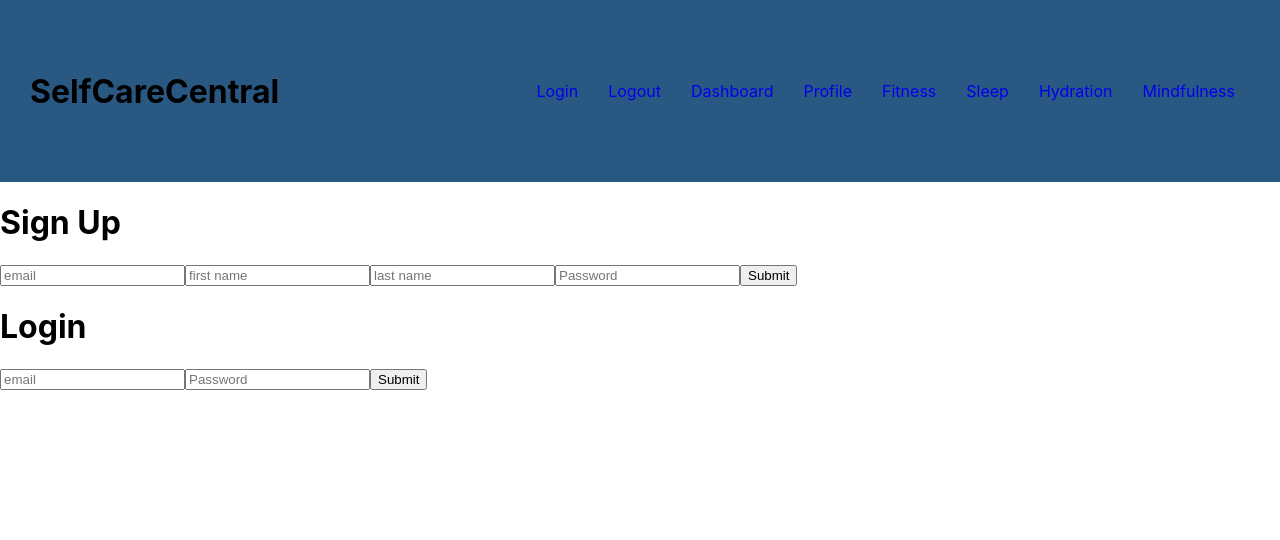
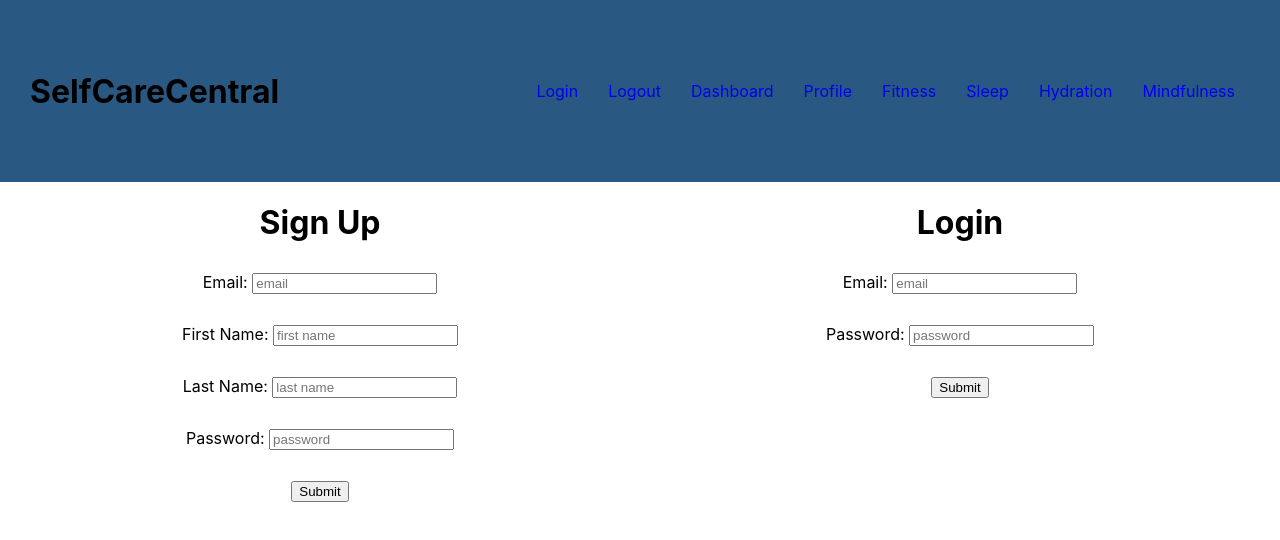
Before and after one commit to hseymo/selfcare, a React (Create React App) app: page /login in a window 1280 px wide. Shown: the top 540 px of the page. Built offline with nearby package versions, Linux system fonts and the light colour scheme.

Commit message:
basic login/signup styling

```diff
--- a/src/App.js
+++ b/src/App.js
@@ -1,15 +1,15 @@
 import React from "react";
 import './App.css';
 import './components/pages/header/NavTabs';
-import Home from './components/pages/Home/Home'
+import Home from './components/pages/home/Home'
 import Dashboard from './components/pages/dashboard/Dashboard';
 import Fitness from './components/pages/Fitness';
 import Sleep from './components/pages/Sleep';
 import Hydration from './components/pages/Hydration';
 import Mindfulness from './components/pages/Mindfulness';
 import Header from './components/pages/header/Header';
-import Login from './components/pages/Login';
-import Profile from './components/pages/Profile/profile'
+import Login from './components/pages/login/Login';
+import Profile from './components/pages/profile/Profile'
 import { BrowserRouter, Routes, Route } from 'react-router-dom';
 
 function App() {
--- a/src/components/pages/Home/Home.js
+++ b/src/components/pages/Home/Home.js
@@ -10,7 +10,7 @@ export default function Home() {
             <h3>Enjoy and love yourself!</h3>
             <p> 💛 Chris, Jaden, Kalif and Haley (your website creators)</p>
 {/* dashboard redirect if logged in */}
-            <a href='/login'>Enter</a>
+            <a className='enter' href='/login'>Enter</a>
         </div>
     );
 }
--- a/src/components/pages/Home/index.css
+++ b/src/components/pages/Home/index.css
@@ -6,7 +6,7 @@ text-align: center;
     margin-bottom: 30px;
 }
 
-.homePage a {
+.enter {
     padding: 10px;
     background-color: blue;
     border-radius: 5px;
--- a/src/components/pages/Profile/profile.js
+++ b/src/components/pages/Profile/profile.js
@@ -1,4 +1,4 @@
-import React, {useState} from 'react';
+import React, {useState, useEffect} from 'react';
 import "./index.css"
 
 export default function Profile() {
@@ -6,6 +6,25 @@ const [fitnessTimeGoal, setFitnessTimeGoal] = useState();
 const [fitnessFrequencyGoal, setFitnessFrequencyGoal] = useState();
 const [sleepTimeGoal, setSleepTimeGoal] = useState();
 const [hydrationGoal, setHydrationGoal] = useState();
+
+// ON PAGE LOAD FETCH REQUEST TO LOAD FROM DATABASE AND INPUT INTO EACH BOX
+
+const handleInputChange = (e) => {
+    const { target } = e;
+    const inputType = target.name;
+    const inputValue = target.value;
+
+    if (inputType === 'fitnessTimeGoal') {
+        setFitnessTimeGoal(inputValue);
+    } else if (inputType === 'fitnessFrequencyGoal') {
+        setFitnessFrequencyGoal(inputValue);
+    } else if (inputType === 'sleepTimeGoal'){
+        setSleepTimeGoal(inputValue);
+    } else if (inputType === 'hydrationGoal'){
+        setHydrationGoal(inputValue);
+    }
+  };
+
     return (
         <div className='profilePage'>
             <h1>Tell us about yourself</h1>
@@ -18,6 +37,7 @@ const [hydrationGoal, setHydrationGoal] = useState();
                     type="number"
                     min="0"
                     max="10000"
+                    onChange={handleInputChange}
                     />
                     <label> minutes per week! 🏃‍♀️ </label>
                 </div>
@@ -29,6 +49,7 @@ const [hydrationGoal, setHydrationGoal] = useState();
                     type="number"
                     min="0"
                     max="7"
+                    onChange={handleInputChange}
                     />
                     <label> days per week! 🚴 </label>
                 </div>
@@ -40,6 +61,7 @@ const [hydrationGoal, setHydrationGoal] = useState();
                     type="number"
                     min="0"
                     max="24"
+                    onChange={handleInputChange}
                     />
                     <label> hours per night! 😴 </label>
                 </div>
@@ -51,6 +73,7 @@ const [hydrationGoal, setHydrationGoal] = useState();
                     type="number"
                     min="0"
                     max="1000"
+                    onChange={handleInputChange}
                     />
                     <label> ounces of water per day! 💧</label>
                 </div>
--- a/src/components/pages/dashboard/Dashboard.js
+++ b/src/components/pages/dashboard/Dashboard.js
@@ -18,10 +18,15 @@ export default function Dashboard() {
     return (
         <div className="Dashboard">
             <h1>Your Dashboard for the Week</h1>
-            <h2>Click on a category to see more!</h2>
-            <p>
+            <h2>Your Goals</h2>
+            <ul className='goalsList'>
+              <li className='goalsLi'>You said you wanted to exercise 150 minutes per week.</li>
+              <li className='goalsLi'>You said you wanted to exercise 5 days per week.</li>
+              <li className='goalsLi'>You said you wanted to sleep 7 hours per night.</li>
+              <li className='goalsLi'>You said you wanted to drink 72 oz of water per day.</li>
+            </ul>
+            <a className='goalsLink' href='/profile'>Update my goals</a>
                 {/* {result?result:''} */}
-            </p>
             <table>
         <tr>
           <th></th>
@@ -64,6 +69,7 @@ export default function Dashboard() {
           <td> {threewater} </td>
         </tr>
       </table>
+      <h3>Click on a category to see more!</h3>
         </div>
     );
 }
--- a/src/components/pages/dashboard/index.css
+++ b/src/components/pages/dashboard/index.css
@@ -4,6 +4,15 @@
 
 .Dashboard {
 text-align: center;
+}
+
+.goalsList {
+    margin-bottom: 40px;
+}
+
+.goalsLi {
+    list-style-type: none;
+    padding: 10px;
 }
 
 table {
@@ -20,3 +29,11 @@ th {
     padding: 10px;
     margin-top: 20px;
 }
+
+.goalsLink {
+    padding: 10px;
+    background-color: blue;
+    border-radius: 5px;
+    border: 5px solid navy;
+    color: white;
+}
--- a/src/components/pages/Login.js
+++ b/src/components/pages/login/Login.js
@@ -1,5 +1,6 @@
 import React, {useState} from 'react';
-import { checkPassword, validateEmail } from '../../utils/helpers';
+import { checkPassword, validateEmail } from '../../../utils/helpers';
+import "./index.css"
 
 export default function SignUp() {
     const [signUpEmail, setEmail] = useState('');
@@ -72,13 +73,13 @@ export default function SignUp() {
         setPassword('');
       };
 
-
-
     return (
-        <div>
+        <div className='loginPageBody'>
             <div className="signUpSection">
             <h1>Sign Up</h1>
                 <form className="signUp">
+                <div className='formGroup'>
+                <label forHtml="signUpEmail">Email: </label>
                 <input
                 value={signUpEmail}
                 name="signUpEmail"
@@ -86,6 +87,9 @@ export default function SignUp() {
                 type="email"
                 placeholder="email"
                 />
+                </div>
+                <div className='formGroup'>
+                <label forHtml="signUpFirstName">First Name: </label>
                 <input
                 value={signUpFirstName}
                 name="signUpFirstName"
@@ -93,6 +97,9 @@ export default function SignUp() {
                 type="text"
                 placeholder="first name"
                 />
+                </div>
+                <div className='formGroup'>
+                <label forHtml="signUpLastName">Last Name: </label>
                 <input
                 value={signUpLastName}
                 name="signUpLastName"
@@ -100,33 +107,43 @@ export default function SignUp() {
                 type="text"
                 placeholder="last name"
                 />
+                </div>
+                <div className='formGroup'>
+                <label forHtml="signUpPassword">Password: </label>
                 <input
                 value={signUpPassword}
                 name="signUpPassword"
                 onChange={handleSignUpInputChange}
                 type="password"
-                placeholder="Password"
+                placeholder="password"
                 />
+                </div>
                 <button type="button" onClick={handleSignUpSubmit}>Submit</button>
                 </form>
             </div>
             <div className="logInSection">
             <h1>Login</h1>
                 <form className="logIn">
+                <div className='formGroup'>
+                <label forHtml="logInEmail">Email: </label>
                 <input
                 value={logInEmail}
                 name="logInEmail"
                 onChange={handleLogInInputChange}
                 type="email"
-                placeholder="email"
+                placeholder='email'
                 />
+                </div>
+                <div className='formGroup'>
+                <label forHtml="logInPassword">Password: </label>
                 <input
                 value={logInPassword}
                 name="logInPassword"
                 onChange={handleLogInInputChange}
                 type="password"
-                placeholder="Password"
+                placeholder='password'
                 />
+                </div>
                 <button type="button"  onClick={handleLogInSubmit}>Submit</button>
                 </form>
             </div>
--- /dev/null
+++ b/src/components/pages/login/index.css
@@ -0,0 +1,8 @@
+.loginPageBody {
+    display: flex;
+}
+
+.signUpSection, .logInSection {
+    width: 50%;
+    text-align: center;
+}
```
